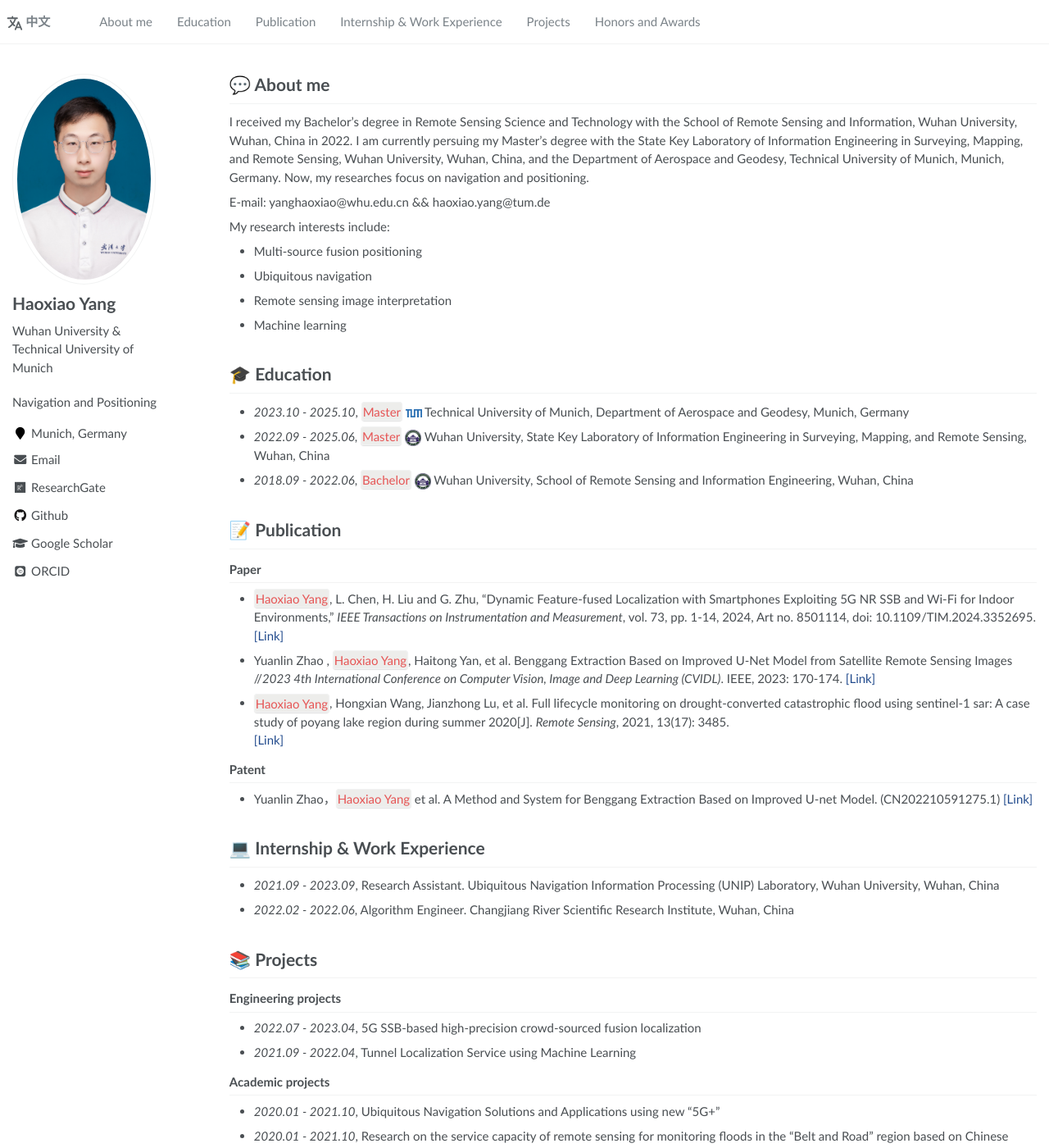
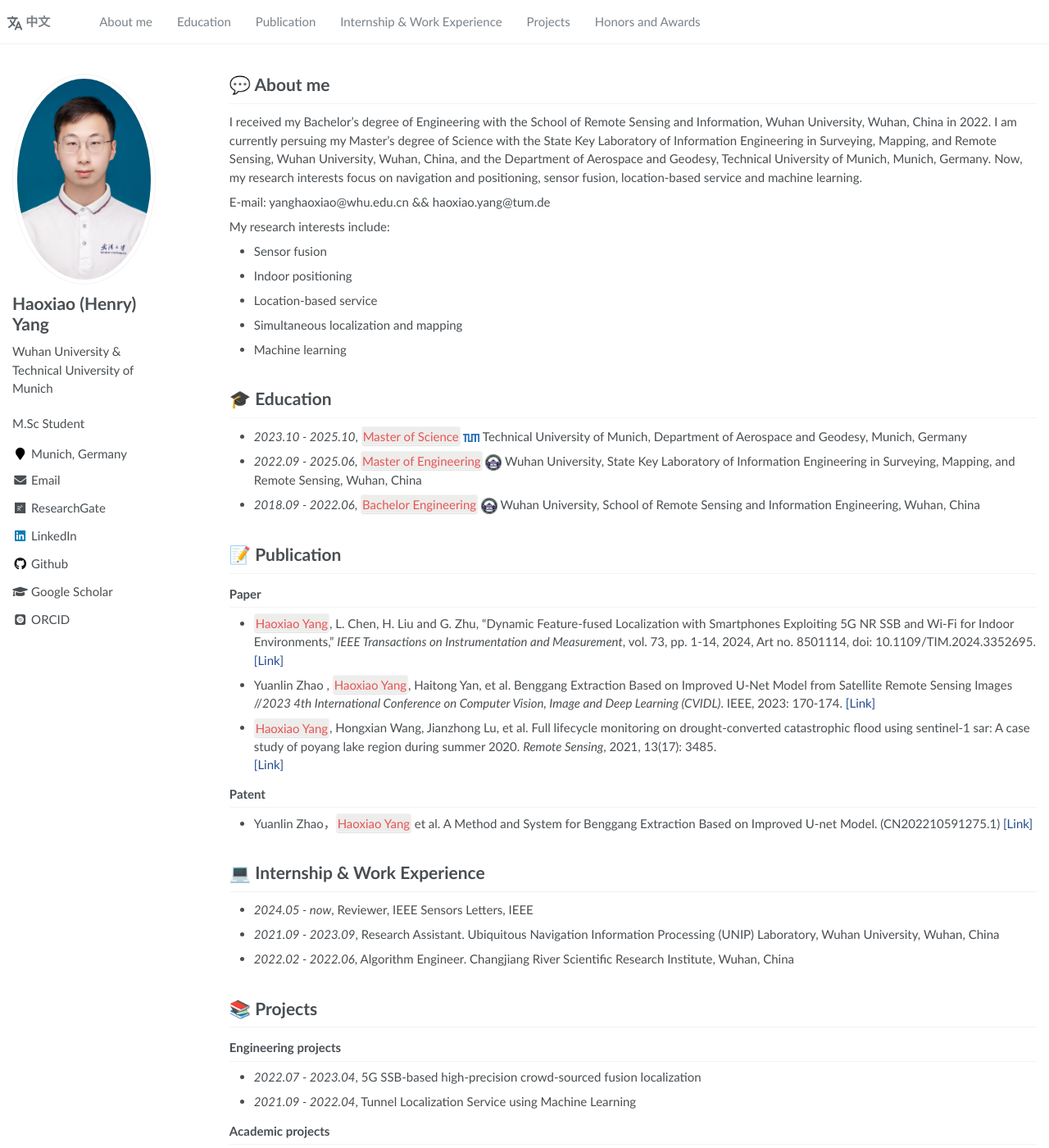
Before and after one commit to GreatBruceYoung/greatbruceyoung.github.io, a Jekyll site: the page built from _pages/about.md, in a window 1280 px wide and 1400 px high. Shown: the whole window at 82% size. Built offline with Jekyll 4.4.1, drawn with Linux system fonts in a browser that asks for light colours; some web fonts are replaced; some of the changed text lies outside the part shown.

Commit message:
update on 2024.05.21

```diff
--- a/_config.yml
+++ b/_config.yml
@@ -6,8 +6,8 @@
 # `jekyll serve`. If you change this file, please restart the server process.
 
 # Site Settings
-title                    : "Haoxiao Yang"
-description              : "Navigation and Positioning"
+title                    : "Haoxiao (Henry) Yang"
+description              : "M.Sc Student"
 repository               : "GreatBruceYoung/greatbruceyoung.github.io"
 google_scholar_stats_use_cdn : false
 
@@ -21,7 +21,7 @@ baidu_site_verification  :  # get baidu_site_verification from https://ziyuan.ba
 
 # Site Author
 author:
-  name             : "Haoxiao Yang"
+  name             : "Haoxiao (Henry) Yang"
   avatar           : "images/photo.jpg"
   bio              : "Wuhan University & Technical University of Munich"
   location         : "Munich, Germany"
@@ -43,7 +43,7 @@ author:
   instagram        :
   impactstory      : # e.g., "https://profiles.impactstory.org/u/xxxx-xxxx-xxxx-xxxx"
   lastfm           :
-  linkedin         : # e.g., "linkedin username"
+  linkedin         : "https://www.linkedin.com/in/haoxiao-yang-646138273/"
   dblp             : # e.g., "https://dblp.org/pid/xx/xxxx.html"
   orcid            : "https://orcid.org/0000-0003-1319-1953"
   pinterest        :
--- a/_pages/about.md
+++ b/_pages/about.md
@@ -18,22 +18,23 @@ redirect_from:
 <span class='anchor' id='about-me'></span>
 
 # 💬 About me
-I received my Bachelor's degree in Remote Sensing Science and Technology with the School of Remote Sensing and Information, Wuhan University, Wuhan, China in 2022. I am currently persuing my Master's degree with the State Key Laboratory of Information Engineering in Surveying, Mapping, and Remote Sensing, Wuhan University, Wuhan, China, and the Department of Aerospace and Geodesy, Technical University of Munich, Munich, Germany. Now, my researches focus on navigation and positioning.
+I received my Bachelor's degree of Engineering with the School of Remote Sensing and Information, Wuhan University, Wuhan, China in 2022. I am currently persuing my Master's degree of Science with the State Key Laboratory of Information Engineering in Surveying, Mapping, and Remote Sensing, Wuhan University, Wuhan, China, and the Department of Aerospace and Geodesy, Technical University of Munich, Munich, Germany. Now, my research interests focus on navigation and positioning, sensor fusion, location-based service and machine learning.
 
 E-mail: yanghaoxiao@whu.edu.cn && haoxiao.yang@tum.de
 
 My research interests include:
-- Multi-source fusion positioning
-- Ubiquitous navigation
-- Remote sensing image interpretation
+- Sensor fusion
+- Indoor positioning
+- Location-based service
+- Simultaneous localization and mapping
 - Machine learning
 
 <span class='anchor' id='-xl'></span>
 
 # 🎓 Education
-- *2023.10 - 2025.10*, `Master` <a href="https://www.tum.de/"><img class="svg" src="/images/Technical_University_of_Munich_Logo.png" width="20pt"></a> Technical University of Munich, Department of Aerospace and Geodesy, Munich, Germany
-- *2022.09 - 2025.06*, `Master` <a href="https://www.whu.edu.cn/"><img class="svg" src="/images/Wuhan_University_Logo.png" width="20pt"></a> Wuhan University, State Key Laboratory of Information Engineering in Surveying, Mapping, and Remote Sensing, Wuhan, China
-- *2018.09 - 2022.06*, `Bachelor` <a href="https://www.whu.edu.cn/"><img class="svg" src="/images/Wuhan_University_Logo.png" width="20pt"></a> Wuhan University, School of Remote Sensing and Information Engineering, Wuhan, China
+- *2023.10 - 2025.10*, `Master of Science` <a href="https://www.tum.de/"><img class="svg" src="/images/Technical_University_of_Munich_Logo.png" width="20pt"></a> Technical University of Munich, Department of Aerospace and Geodesy, Munich, Germany
+- *2022.09 - 2025.06*, `Master of Engineering` <a href="https://www.whu.edu.cn/"><img class="svg" src="/images/Wuhan_University_Logo.png" width="20pt"></a> Wuhan University, State Key Laboratory of Information Engineering in Surveying, Mapping, and Remote Sensing, Wuhan, China
+- *2018.09 - 2022.06*, `Bachelor Engineering` <a href="https://www.whu.edu.cn/"><img class="svg" src="/images/Wuhan_University_Logo.png" width="20pt"></a> Wuhan University, School of Remote Sensing and Information Engineering, Wuhan, China
 
 <span class='anchor' id='-lwzl'></span>
 
@@ -46,7 +47,7 @@ My research interests include:
 - Yuanlin Zhao , `Haoxiao Yang`, Haitong Yan, et al. Benggang Extraction Based on Improved U-Net Model from Satellite Remote Sensing Images //*2023 4th International Conference on Computer Vision, Image and Deep Learning (CVIDL)*. IEEE, 2023: 170-174.
 [[Link]](https://ieeexplore.ieee.org/abstract/document/10167177)
 
-- `Haoxiao Yang`, Hongxian Wang, Jianzhong Lu, et al. Full lifecycle monitoring on drought-converted catastrophic flood using sentinel-1 sar: A case study of poyang lake region during summer 2020[J]. *Remote Sensing*, 2021, 13(17): 3485.
+- `Haoxiao Yang`, Hongxian Wang, Jianzhong Lu, et al. Full lifecycle monitoring on drought-converted catastrophic flood using sentinel-1 sar: A case study of poyang lake region during summer 2020. *Remote Sensing*, 2021, 13(17): 3485.
 [[Link]](https://www.mdpi.com/2072-4292/13/17/3485)
 
 ### Patent
@@ -57,6 +58,7 @@ My research interests include:
 <span class='anchor' id='-gzsx'></span>
 
 # 💻 Internship & Work Experience
+- *2024.05 - now*, Reviewer, IEEE Sensors Letters, IEEE
 - *2021.09 - 2023.09*, Research Assistant. Ubiquitous Navigation Information Processing (UNIP) Laboratory, Wuhan University, Wuhan, China
 - *2022.02 - 2022.06*, Algorithm Engineer. Changjiang River Scientific Research Institute, Wuhan, China
 
@@ -71,6 +73,7 @@ My research interests include:
 
 ### Academic projects
 ---
+- *2023.04 - 2023.09*, LiDAR/GNSS/IMU fusion for trajectory estimation in dynamic environments
 - *2020.01 - 2021.10*, Ubiquitous Navigation Solutions and Applications using new "5G+"
 - *2020.01 - 2021.10*, Research on the service capacity of remote sensing for monitoring floods in the "Belt and Road" region based on Chinese satellites
 
```
